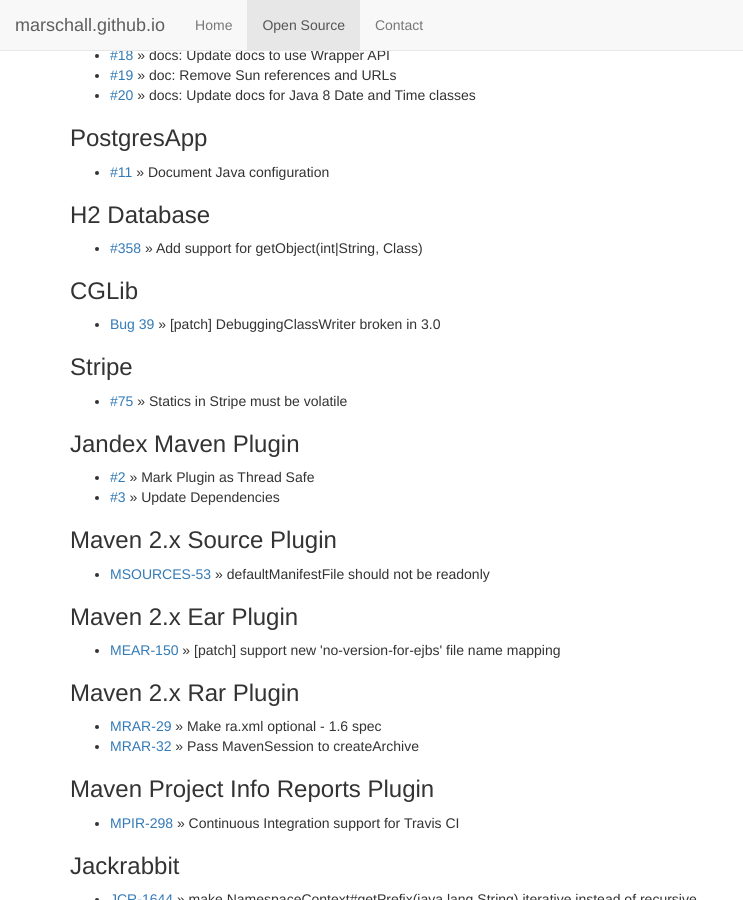
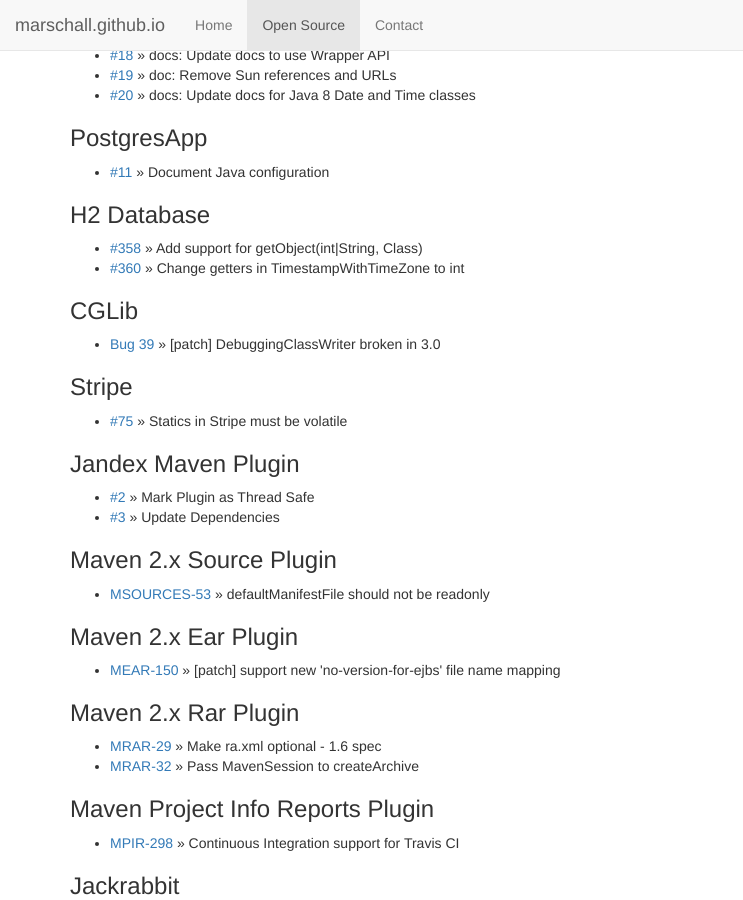
Before and after one commit to marschall/marschall.github.com, a Jekyll site: the page built from open-source.html, in a window 1280 px wide and 900 px high, scrolled down 3737 px. Shown: the whole window, without its empty margins (0-743 px from the left). Built offline with Jekyll 4.4.1, drawn with Linux system fonts in a browser that asks for light colours.

Commit message:
add h2 360

```diff
--- a/open-source.html
+++ b/open-source.html
@@ -244,6 +244,7 @@
 <h3>H2 Database</h3>
 <ul>
   <li><a href="https://github.com/h2database/h2database/pull/358">#358</a> &raquo; Add support for getObject(int|String, Class)</li>
+  <li><a href="https://github.com/h2database/h2database/pull/360">#360</a> &raquo; Change getters in TimestampWithTimeZone to int</li>
 </ul>
 <h3>CGLib</h3>
 <ul>
```
